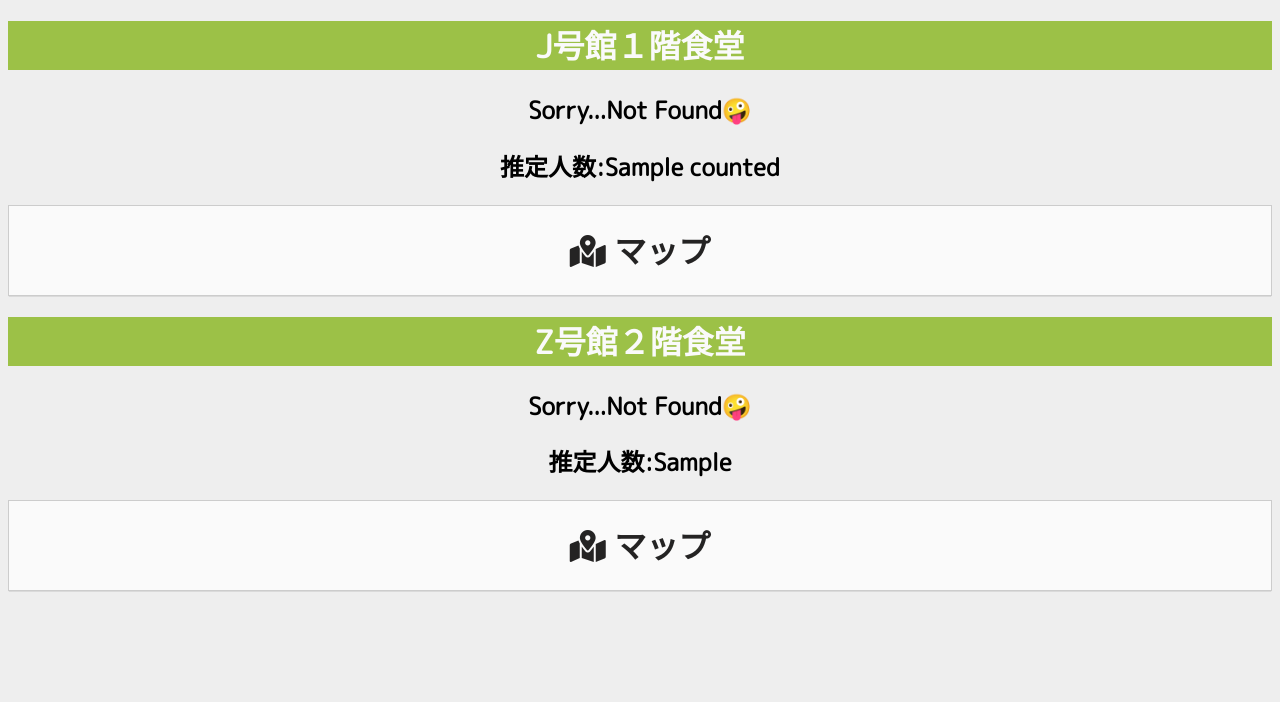
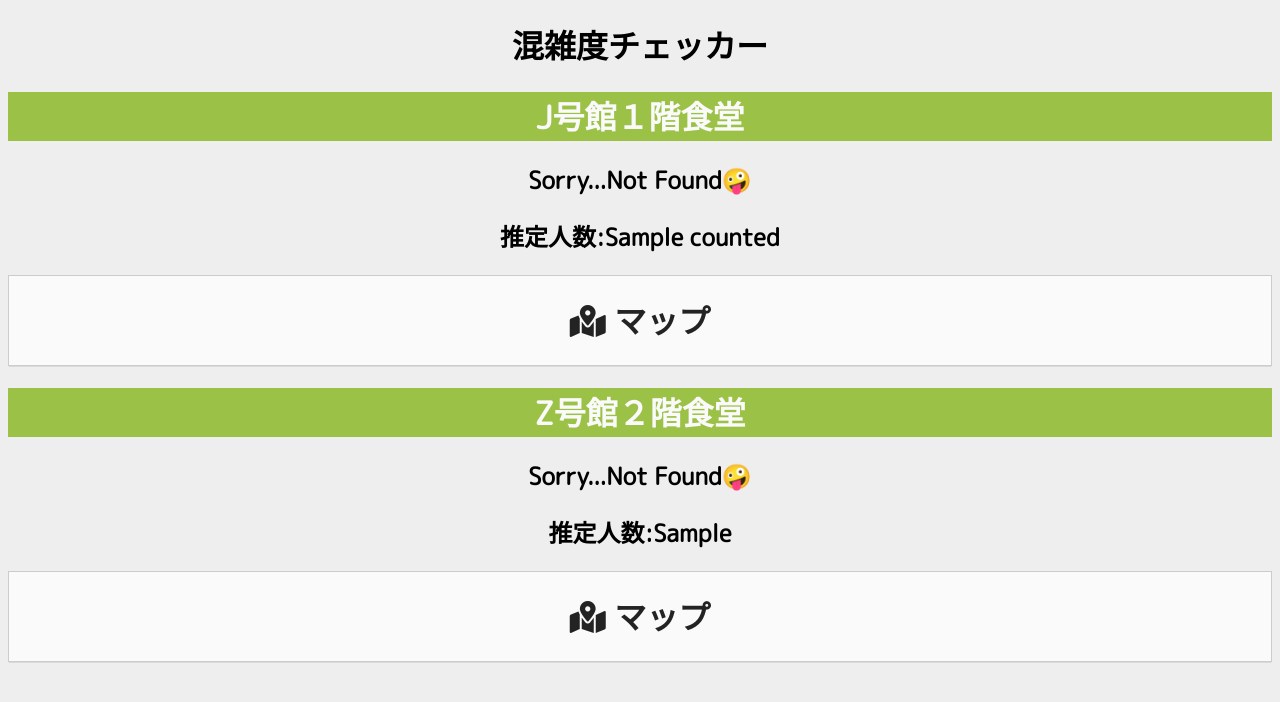
Before and after one commit to Tonoyama/cafe_page, a Flask app: template app/templates/index.html in a window 1280 px wide. Shown: the top 702 px of the page. Run offline with Flask 2, Linux system fonts and the light colour scheme; the template is opened without the code that fills it: most values are stand-ins (such as "Sample title", 1, 10 or a date in 2020); some libraries are stand-ins or nearby versions.

Commit message:
タイトルを追加

```diff
--- a/app/templates/index.html
+++ b/app/templates/index.html
@@ -10,6 +10,9 @@
     <link rel="stylesheet" href="https://use.fontawesome.com/releases/v5.12.1/css/all.css">
 </head>
 <body>
+    <div>
+        <h1>混雑度チェッカー</h1>
+    </div>
     <div id="j-title">
         <h1>J号館１階食堂</h1>
     </div>
```
